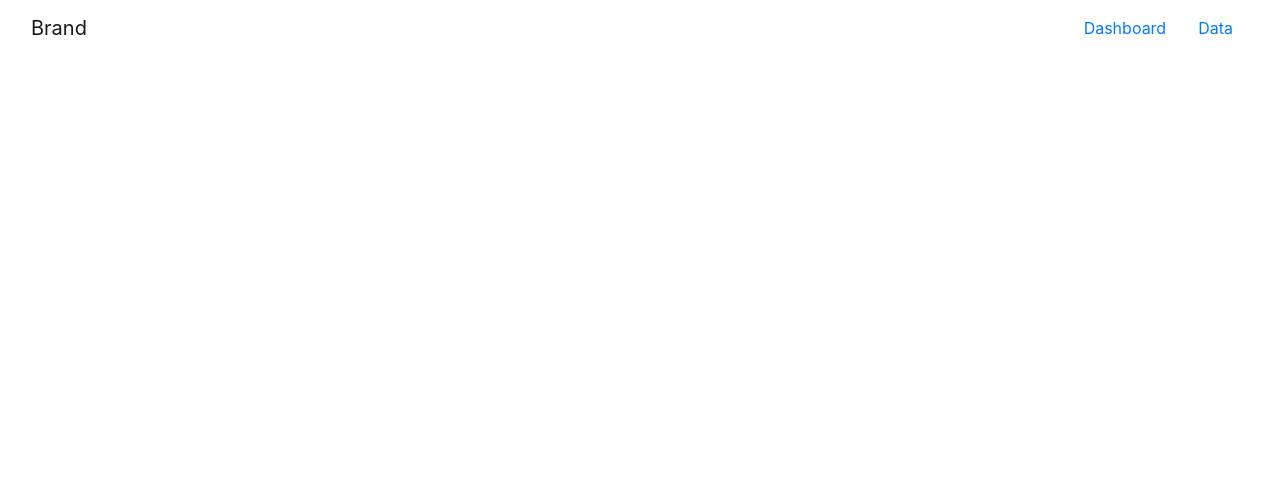
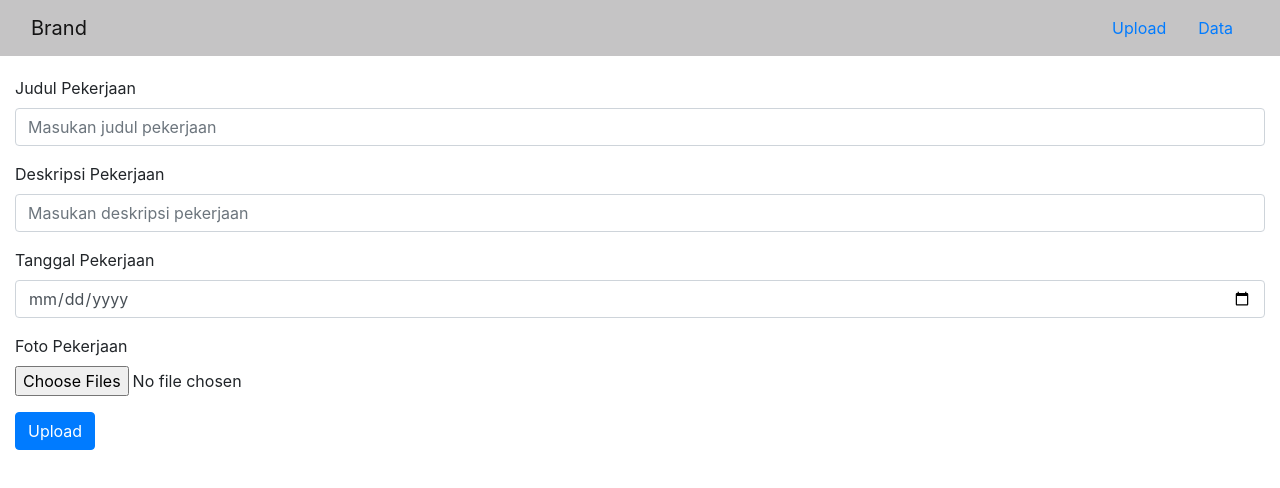
Before and after one commit to ikhwanprayoga/react-monitoring-pekerjaan, a React (Create React App) app: page /operator/upload in a window 1280 px wide. Shown: the top 488 px of the page. Built offline with nearby package versions, Linux system fonts and the light colour scheme.

Commit message:
upload operator

```diff
--- a/package.json
+++ b/package.json
@@ -13,6 +13,7 @@
     "react": "^16.13.1",
     "react-bootstrap": "^1.3.0",
     "react-dom": "^16.13.1",
+    "react-image-gallery": "^1.0.8",
     "react-router-dom": "^5.2.0",
     "react-scripts": "3.4.3",
     "reactstrap": "^8.6.0"
--- a/src/component/cardData/index.jsx
+++ b/src/component/cardData/index.jsx
@@ -12,7 +12,7 @@ class CardData extends React.Component {
           return (
             <div className="card">
                   <div className="image">
-                        <img src={image} style={{width:"100%"}} />
+                        <img src={image} />
                   </div>
                   <div className="text">
                         <h3>{title.length > 15 ? `${title.substr(0, 15)}...` : title}</h3>
--- a/src/component/cardData/style.css
+++ b/src/component/cardData/style.css
@@ -11,9 +11,15 @@
 }
 
 img {
+      height: auto;
+      width: 100%;
       border-radius: 5px 5px 0 0;
 }
 
 .text {
       padding: 2px 6px;
 }
+
+.text > h3, .text > p {
+      color: #212529;
+}
--- a/src/component/layouts/operator/index.jsx
+++ b/src/component/layouts/operator/index.jsx
@@ -2,12 +2,13 @@ import React from 'react';
 import { Nav, NavItem} from 'reactstrap';
 import { NavLink } from 'react-router-dom';
 import { FontAwesomeIcon } from '@fortawesome/react-fontawesome';
-import { faHome, faList } from '@fortawesome/free-solid-svg-icons';
+import { faUpload, faList } from '@fortawesome/free-solid-svg-icons';
+import './style.css'
 
 const tabs = [{
-    route: "/operator/dashboard",
-    icon: faHome,
-    label: "Dashboard"
+    route: "/operator/upload",
+    icon: faUpload,
+    label: "Upload"
   },{
     route: "/operator/data",
     icon: faList,
@@ -24,13 +25,13 @@ class LayoutOperator extends React.Component {
         return (
             <div>
                 {/* Top Bar*/}
-                <nav className="navbar navbar-expand-md navbar-light d-none d-lg-block sticky-top" role="navigation">
+                <nav className="navbar navbar-expand-md navbar-light d-none d-lg-block sticky-top nav-warna" role="navigation">
                     <div className="container-fluid">
                         <a className="navbar-brand" href="/home">Brand</a>
                         <Nav className="ml-auto">
                           <NavItem>
-                            <NavLink to="/operator/dashboard" className="nav-link">
-                              Dashboard
+                            <NavLink to="/operator/upload" className="nav-link">
+                              Upload
                             </NavLink>
                           </NavItem>
                           <NavItem>
@@ -42,7 +43,7 @@ class LayoutOperator extends React.Component {
                     </div>
                 </nav>
                 {/* Bottom Tab Navigator*/}
-                <nav className="navbar fixed-bottom navbar-light d-block d-lg-none bottom-tab-nav" role="navigation">
+                <nav className="navbar fixed-bottom navbar-light d-block d-lg-none bottom-tab-nav nav-warna" role="navigation">
                     <Nav className="w-100">
                         <div className=" d-flex flex-row justify-content-around w-100">
                         {
--- a/src/component/layouts/operator/style.css
+++ b/src/component/layouts/operator/style.css
@@ -1,3 +1,3 @@
-.nav-bawah {
+.nav-warna {
       background-color: #c5c4c5;
 }
--- a/src/component/layouts/superior/index.jsx
+++ b/src/component/layouts/superior/index.jsx
@@ -2,14 +2,16 @@ import React from 'react';
 import { Nav, NavItem} from 'reactstrap';
 import { NavLink } from 'react-router-dom';
 import { FontAwesomeIcon } from '@fortawesome/react-fontawesome';
-import { faHome, faList } from '@fortawesome/free-solid-svg-icons';
+import { faList } from '@fortawesome/free-solid-svg-icons';
 import './style.css'
 
-const tabs = [{
-    route: "/superior/dashboard",
-    icon: faHome,
-    label: "Dashboard"
-  },{
+const tabs = [
+  // {
+  //   route: "/superior/dashboard",
+  //   icon: faHome,
+  //   label: "Dashboard"
+  // },
+  {
     route: "/superior/data",
     icon: faList,
     label: "Data"
@@ -25,15 +27,15 @@ class LayoutSuperior extends React.Component {
         return (
             <div>
                 {/* Top Bar*/}
-                <nav className="navbar navbar-expand-md navbar-light d-none d-lg-block sticky-top" role="navigation">
+                <nav className="navbar navbar-expand-md navbar-light d-none d-lg-block sticky-top nav-warna" role="navigation">
                     <div className="container-fluid">
                         <a className="navbar-brand" href="/home">Brand</a>
                         <Nav className="ml-auto">
-                          <NavItem>
+                          {/* <NavItem>
                             <NavLink to="/superior/dashboard" className="nav-link">
                               Dashboard
                             </NavLink>
-                          </NavItem>
+                          </NavItem> */}
                           <NavItem>
                             <NavLink to="/superior/data" className="nav-link">
                               Data
@@ -43,7 +45,7 @@ class LayoutSuperior extends React.Component {
                     </div>
                 </nav>
                 {/* Bottom Tab Navigator*/}
-                <nav className="navbar fixed-bottom d-block d-lg-none bottom-tab-nav nav-bawah" role="navigation">
+                <nav className="navbar fixed-bottom d-block d-lg-none bottom-tab-nav nav-warna" role="navigation">
                     <Nav className="w-100">
                         <div className=" d-flex flex-row justify-content-around w-100">
                         {
--- a/src/component/layouts/superior/style.css
+++ b/src/component/layouts/superior/style.css
@@ -1,3 +1,3 @@
-.nav-bawah {
+.nav-warna {
       background-color: #c5c4c5;
 }
--- /dev/null
+++ b/src/page/operator/upload/index.jsx
@@ -0,0 +1,38 @@
+import React from 'react'
+import { Form, Button } from 'react-bootstrap'
+
+class UploadOperator extends React.Component {
+    constructor(props) {
+        super(props);
+        this.state = {  }
+    }
+    render() {
+        return (
+            <>
+                <Form>
+                  <Form.Group>
+                    <Form.Label>Judul Pekerjaan</Form.Label>
+                    <Form.Control type="text" placeholder="Masukan judul pekerjaan" />
+                  </Form.Group>
+                  <Form.Group>
+                    <Form.Label>Deskripsi Pekerjaan</Form.Label>
+                    <Form.Control type="text" placeholder="Masukan deskripsi pekerjaan" />
+                  </Form.Group>
+                  <Form.Group>
+                    <Form.Label>Tanggal Pekerjaan</Form.Label>
+                    <Form.Control type="date" placeholder="Masukan tanggal pekerjaan" />
+                  </Form.Group>
+                  <Form.Group>
+                    <Form.Label>Foto Pekerjaan</Form.Label>
+                    <Form.Control type="file" multiple placeholder="Masukan foto pekerjaan" />
+                  </Form.Group>
+                  <Button variant="primary" type="submit">
+                    Upload
+                  </Button>
+                </Form>
+            </>
+        );
+    }
+}
+
+export default UploadOperator;
--- /dev/null
+++ b/src/page/superior/data/list.jsx
@@ -0,0 +1,30 @@
+import React from 'react';
+import ImageGallery from 'react-image-gallery'
+import './style.css'
+
+const images = [
+    {
+      original: 'https://picsum.photos/id/1018/1000/600/',
+      thumbnail: 'https://picsum.photos/id/1018/250/150/',
+    },
+    {
+      original: 'https://picsum.photos/id/1015/1000/600/',
+      thumbnail: 'https://picsum.photos/id/1015/250/150/',
+    },
+    {
+      original: 'https://picsum.photos/id/1019/1000/600/',
+      thumbnail: 'https://picsum.photos/id/1019/250/150/',
+    },
+  ];
+
+class ListGalery extends React.Component {
+    constructor(props) {
+        super(props);
+        this.state = {  }
+    }
+    render() {
+        return ( <ImageGallery items={images} /> );
+    }
+}
+
+export default ListGalery;
--- /dev/null
+++ b/src/page/superior/data/style.css
@@ -0,0 +1 @@
+@import "~react-image-gallery/styles/css/image-gallery.css"
--- a/src/router.js
+++ b/src/router.js
@@ -3,10 +3,12 @@ import { BrowserRouter as RouterWeb, Route, Switch } from 'react-router-dom';
 import Login from './page/Login';
 import DashboardSuperior from './page/superior/dashboard';
 import DataSuperior from './page/superior/data';
-import DashboardOperator from './page/operator/dashboard';
 import DataOperator from './page/operator/data';
+import UploadOperator from './page/operator/upload';
 import Home from './page/home';
 import Layouts from './component/layouts';
+import ListGalery from './page/superior/data/list';
+import { Container } from 'react-bootstrap';
 
 class Router extends React.Component {
     constructor(props) {
@@ -18,14 +20,17 @@ class Router extends React.Component {
             <div>
                 <RouterWeb>
                     <Layouts />
+                    <Container fluid style={{marginTop:'20px'}}>
                         <Switch>
                             <Route path='/' exact component={Home} />
                             <Route path='/login' exact component={Login} />
                             <Route path='/superior/dashboard' exact component={DashboardSuperior} />
                             <Route path='/superior/data' exact component={DataSuperior} />
-                        <Route path='/operator/dashboard' component={DashboardOperator} />
+                            <Route path='/superior/list-galery' exact component={ListGalery} />
+                            <Route path='/operator/upload' component={UploadOperator} />
                             <Route path='/operator/data' component={DataOperator} />
                         </Switch>
+                    </Container>
                 </RouterWeb>
             </div>
         );
```
Also changed, not shown: src/page/superior/data/index.jsx (+23 -4 lines), 1 other file (tests, documents, lock files or other folders). Lines whose indentation alone changed are shown as unchanged.
